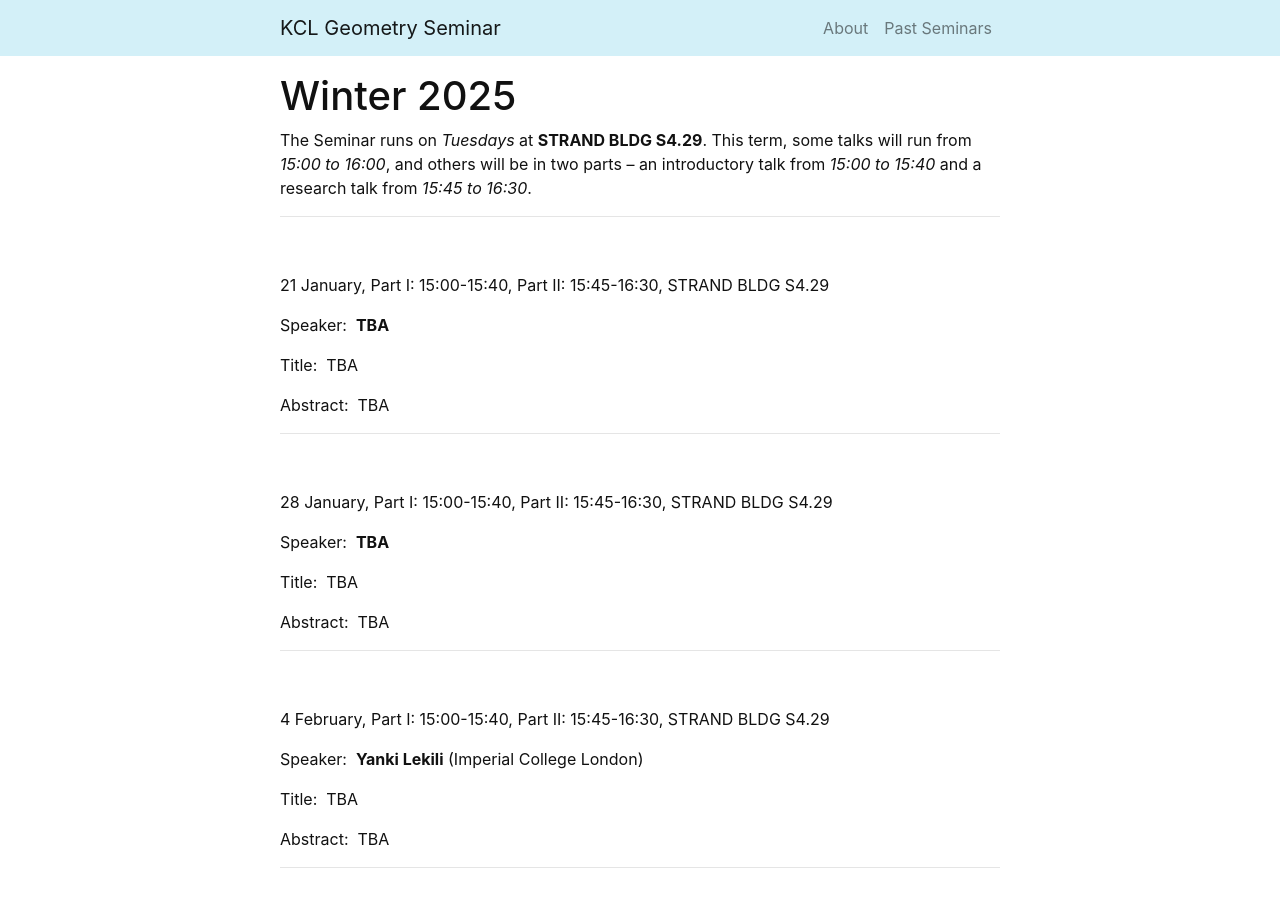
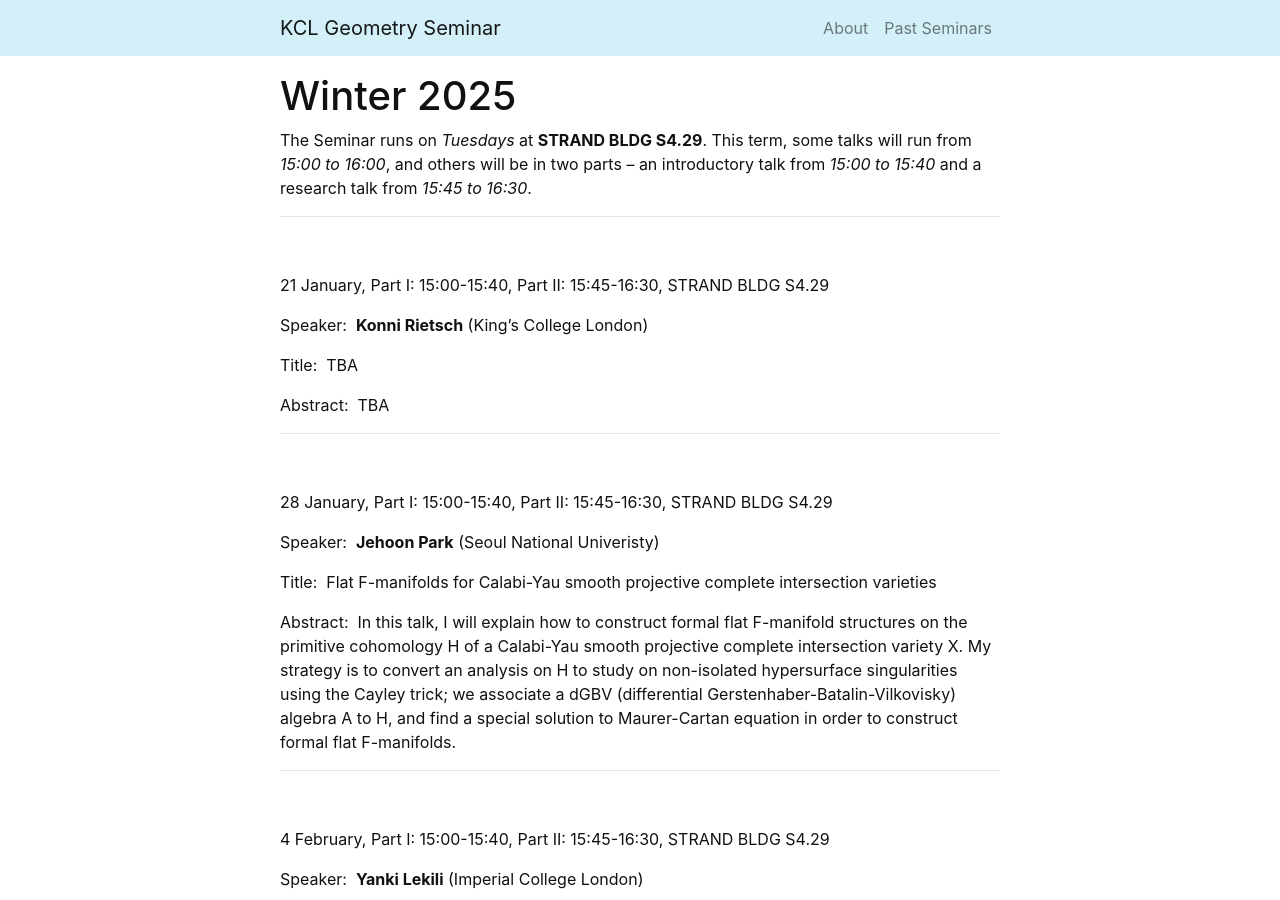
Before and after one commit to kcl-geometry-seminar/kcl-geometry-seminar.github.io, a Jekyll site: the page built from pages/index.md, in a window 1280 px wide and 900 px high. Built offline with Jekyll 4.4.1, drawn with Linux system fonts in a browser that asks for light colours; a script that is not in the unit is left out.

Commit message:
Update index.md

```diff
--- a/pages/index.md
+++ b/pages/index.md
@@ -12,7 +12,7 @@ The Seminar runs on *Tuesdays* at **STRAND BLDG S4.29**. This term, some talks w
 
 21 January, Part I: 15:00-15:40, Part II: 15:45-16:30, STRAND BLDG S4.29
 
-Speaker:&nbsp; **TBA**
+Speaker:&nbsp; **Konni Rietsch** (King's College London)
 
 Title:&nbsp; TBA
 
@@ -23,11 +23,13 @@ Abstract:&nbsp; TBA
 
 28 January, Part I: 15:00-15:40, Part II: 15:45-16:30, STRAND BLDG S4.29
 
-Speaker:&nbsp; **TBA**
+Speaker:&nbsp; **Jehoon Park** (Seoul National Univeristy)
 
-Title:&nbsp; TBA
+Title:&nbsp; Flat F-manifolds for Calabi-Yau smooth projective complete intersection varieties
 
-Abstract:&nbsp; TBA
+
+
+Abstract:&nbsp; In this talk, I will explain how to construct formal flat F-manifold structures on the primitive cohomology H of a Calabi-Yau smooth projective complete intersection variety X. My strategy is to convert an analysis on H to study on non-isolated hypersurface singularities using the Cayley trick; we associate a dGBV (differential Gerstenhaber-Batalin-Vilkovisky) algebra A to H, and find a special solution to Maurer-Cartan equation in order to construct formal flat F-manifolds.
 
 ---------------------------------------------------------
 <br />
```
